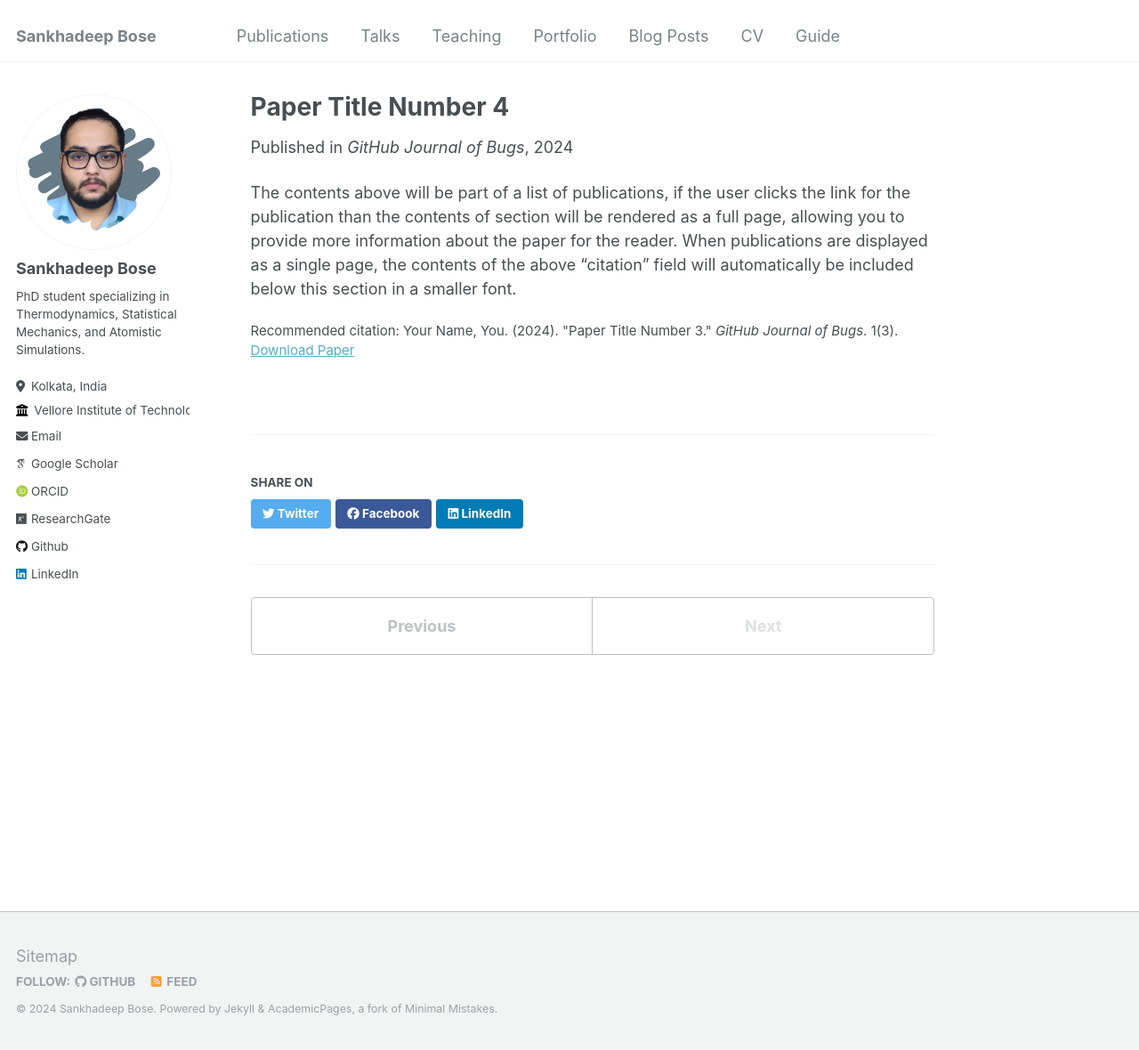
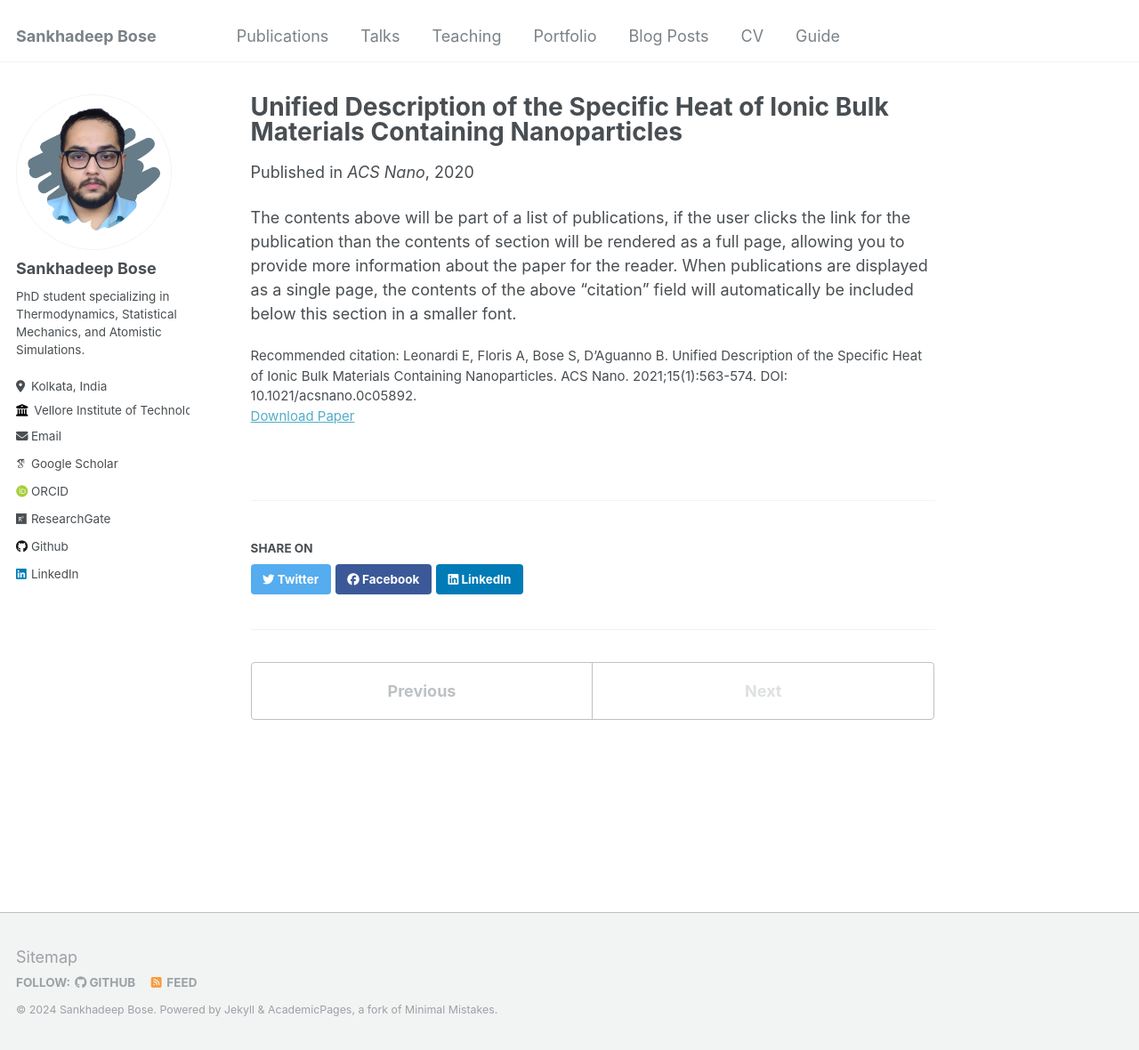
Before and after one commit to sankhadeepbose/sankhadeepbose.github.io, a Jekyll site: the page built from _publications/2024-02-17-paper-title-number-4.md, in a window 1280 px wide and 1180 px high. Shown: the whole window at 89% size. Built offline with Jekyll 4.4.1, drawn with Linux system fonts in a browser that asks for light colours; some web fonts are replaced.

Commit message:
Update 2024-02-17-paper-title-number-4.md

```diff
--- a/_publications/2024-02-17-paper-title-number-4.md
+++ b/_publications/2024-02-17-paper-title-number-4.md
@@ -1,12 +1,12 @@
 ---
-title: "Paper Title Number 4"
+title: "Unified Description of the Specific Heat of Ionic Bulk Materials Containing Nanoparticles"
 collection: publications
 permalink: /publication/2024-02-17-paper-title-number-4
-excerpt: 'This paper is about fixing template issue #693.'
-date: 2024-02-17
-venue: 'GitHub Journal of Bugs'
-paperurl: 'http://academicpages.github.io/files/paper3.pdf'
-citation: 'Your Name, You. (2024). &quot;Paper Title Number 3.&quot; <i>GitHub Journal of Bugs</i>. 1(3).'
+excerpt: 'This paper presents a theoretical model to describe specific heat variations in ionic nanomaterials with nanoparticles, helping to interpret past controversial results and aiding in the design of materials with improved thermal properties.'
+date: December 21, 2020
+venue: 'ACS Nano'
+paperurl: '[https://repository.lincoln.ac.uk/ndownloader/files/42850540](https://repository.lincoln.ac.uk/ndownloader/files/42850540)'
+citation: 'Leonardi E, Floris A, Bose S, D’Aguanno B. Unified Description of the Specific Heat of Ionic Bulk Materials Containing Nanoparticles. ACS Nano. 2021;15(1):563-574. DOI: 10.1021/acsnano.0c05892.'
 ---
 
 The contents above will be part of a list of publications, if the user clicks the link for the publication than the contents of section will be rendered as a full page, allowing you to provide more information about the paper for the reader. When publications are displayed as a single page, the contents of the above "citation" field will automatically be included below this section in a smaller font.
```
